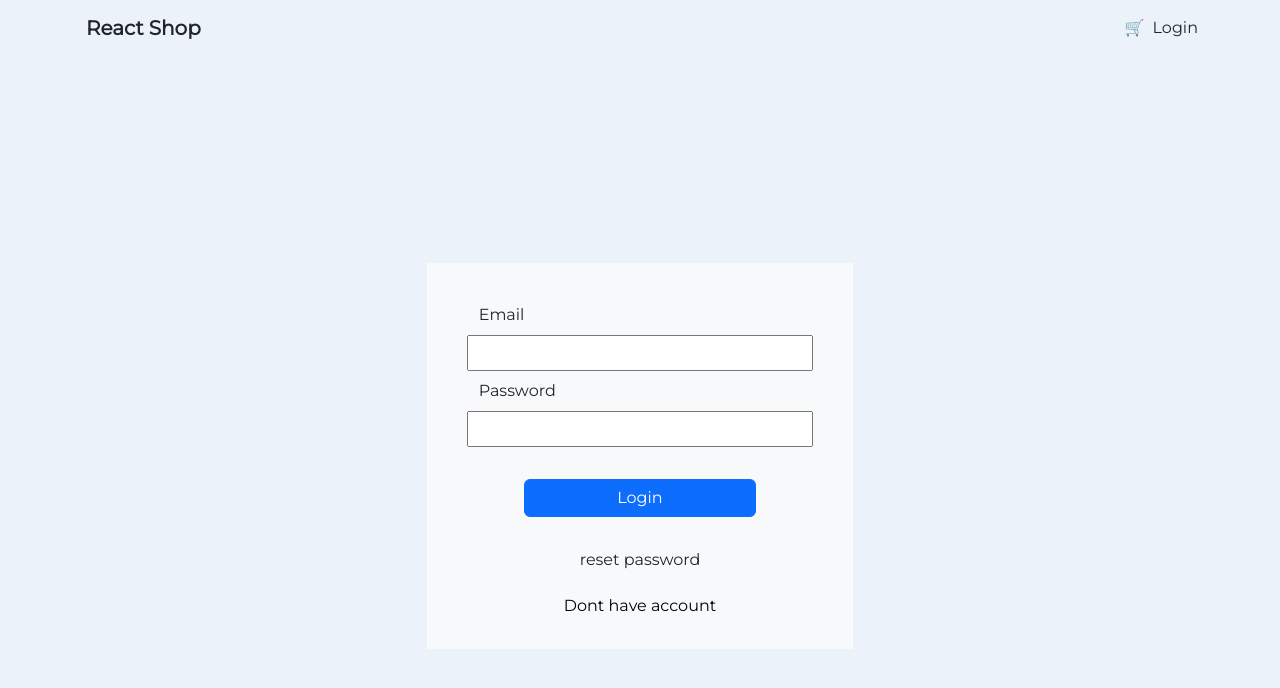
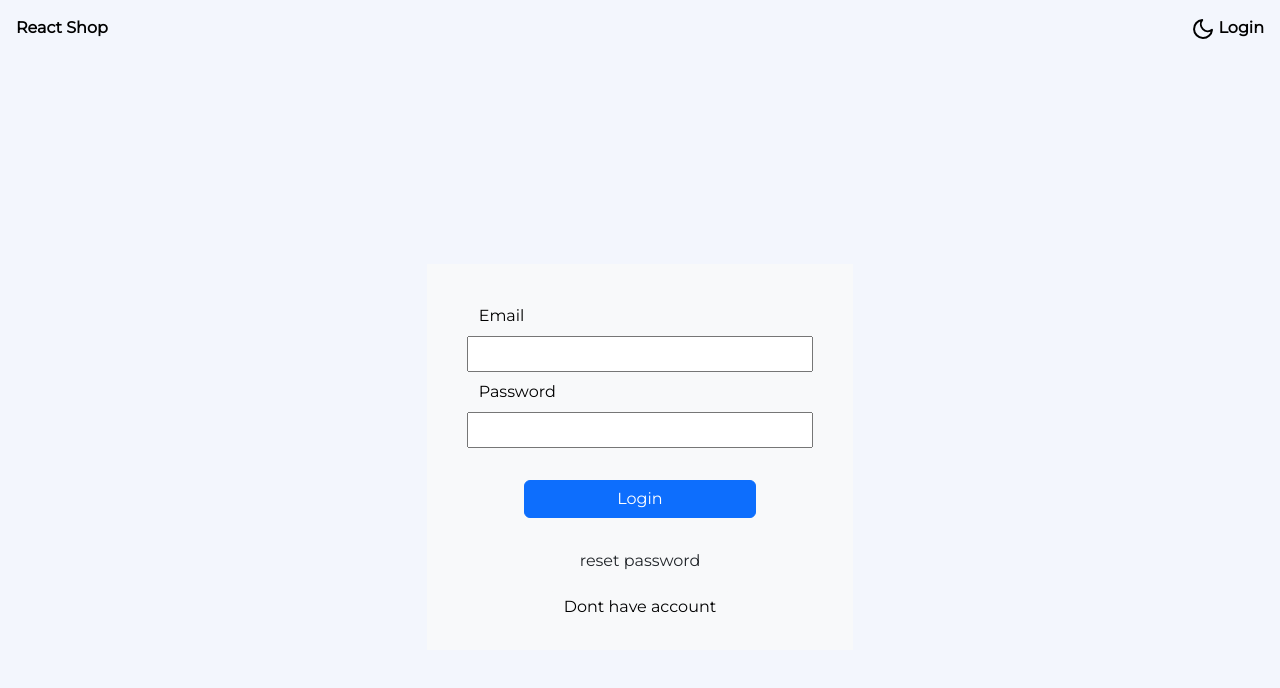
Before and after one commit to FereydoonEisapour/React-Shop-Auth, a React (Create React App) app: page /login in a window 1280 px wide. Shown: the top 688 px of the page. Built offline with nearby package versions, Linux system fonts and the light colour scheme.

Commit message:
update dark mode

```diff
--- a/src/Assets/Styles/App.css
+++ b/src/Assets/Styles/App.css
@@ -1,4 +1,19 @@
 @import url("https://fonts.googleapis.com/css2?family=Montserrat&display=swap");
+
+/* Dark Mode */
+:root {
+  --app-container: #f3f6fd;
+  --main-color: #f3f6fd;
+  --text-color: #000000;
+  ---background-darkmode:#fff
+}
+
+.dark:root {
+  --app-container: #1f1d2b;
+  --main-color: #1f1d2b;
+  --text-color: #fff;
+  ---background-darkmode:#1b2937
+}
 
 * {
   box-sizing: border-box;
@@ -6,16 +21,34 @@
   padding: 0;
   font-family: "Montserrat", sans-serif;
 }
+.navbar-container {
+  background-color: var(--main-color);
+}
 .App {
-  background-color: #ebf2f9;
-  padding-bottom: 200px;
-  height: max-content;
-  min-height: 100vh;
+  height: 100vh;
+  background-color: var(--app-container);
+  transition: background-color 0.5s ease-in-out;
 }
-.bg-white {
-  background-color: #ffffff !important;
+.main-container {
+  background-color: var(--main-color);
 }
-/* skeleton-img-cart card-img */
+.cart-background{
+  background-color: var( ---background-darkmode) !important;
+}
+.text-color {
+  color: var(--text-color);
+}
+
+.dark-switch {
+  background-color: transparent;
+  color: var(--text-color);
+}
+.text-color {
+  color: var(--text-color);
+}
+.link:hover {
+  color: var(--text-color);
+}
 
 .card-img {
   position: relative;
@@ -32,7 +65,6 @@
   position: absolute;
   width: 100%;
 }
-
 
 .skeleton-img {
   height: 250px;
--- a/src/Assets/Styles/index.css
+++ /dev/null
@@ -1,13 +0,0 @@
-body {
-  margin: 0;
-  font-family: -apple-system, BlinkMacSystemFont, 'Segoe UI', 'Roboto', 'Oxygen',
-    'Ubuntu', 'Cantarell', 'Fira Sans', 'Droid Sans', 'Helvetica Neue',
-    sans-serif;
-  -webkit-font-smoothing: antialiased;
-  -moz-osx-font-smoothing: grayscale;
-}
-
-code {
-  font-family: source-code-pro, Menlo, Monaco, Consolas, 'Courier New',
-    monospace;
-}
--- a/src/Components/CartItem.jsx
+++ b/src/Components/CartItem.jsx
@@ -33,7 +33,7 @@ const CartItem = ({ img, title, price, id, count }) => {
     }
 
     return (
-        <div className="container bg-white mb-2 rounded-3">
+        <div className="container cart-background text-color mb-2 rounded-3">
 
             <div className="row  d-flex ">
                 <div className="col-4 d-flex align-items-center ">
@@ -42,7 +42,7 @@ const CartItem = ({ img, title, price, id, count }) => {
                 </div>
                 <div className="col-8 d-flex row ">
                     <div className=" mt-3">
-                        <Link to="/details" className="text-decoration-none text-dark fw-bold ">
+                        <Link to="/details" className="text-decoration-none  fw-bold text-color">
                             <span>{title}</span>
                         </Link>
                     </div>
--- a/src/Components/Header.jsx
+++ b/src/Components/Header.jsx
@@ -2,38 +2,86 @@ import React from "react";
 import { Container, Nav, Navbar, NavDropdown } from "react-bootstrap";
 import { Link } from "react-router-dom";
 import { useAuthState } from "../Contexts/AuthContext";
+import useDarkMode from "../hooks/useDarkMode";
 import "./../Assets/Styles/Cart.css";
 const Header = () => {
   const { userEmail } = useAuthState();
+  const [theme, toggleTheme] = useDarkMode()
   return (
-    <Navbar collapseOnSelect expand="lg">
-      <Container>
-        <Navbar.Brand className="col-md-6 ">
-          <Link to="/" className="text-decoration-none px-1 text-dark fw-bold ">
+<div className="container-fluid d-flex justify-content-between px-2 py-3 ">
+      <div className="d-flex align-items-center">
+        <nav className="px-1  ">
+          <Link className="text-decoration-none px-1 fw-bold  link text-color" to="/" >
             React Shop
           </Link>
-        </Navbar.Brand>
-        <div className=" d-flex align-items-center  ">
-          <Nav>
-            <Link to="/cart" className="text-decoration-none text-dark mx-2">
-              🛒
+        </nav>
+      </div>
+      <div className="d-flex align-items-center px-1">
+        <div className="d-flex">
+          <button type="button" onClick={toggleTheme} className="border border-0 dark-switch">
+            <svg className="moon" fill="none" stroke="currentColor" strokeLinecap="round" strokeLinejoin="round"
+              strokeWidth="2" width="24" height="24" viewBox="0 0 24 24">
+              <defs></defs>
+              <path d="M21 12.79A9 9 0 1111.21 3 7 7 0 0021 12.79z"></path>
+            </svg>
+          </button>
+          {userEmail ?
+            <div className="me-auto mb-2  my-2">
+              <Link to="/cart" className="text-decoration-none px-1  link text-color fw-bold " >
+              Cart
+              </Link>
+              <Link to="/Dashboard" className="text-decoration-none px-1  link text-color fw-bold " >
+                Dashboard
+              </Link>
+            </div>
+            :
+            <Link to="/Login" className="text-decoration-none px-1 text-color link  fw-bold " type="submit" >
+              Login
             </Link>
-          </Nav>
-          <>
-            {userEmail ? (
-              <NavDropdown title="Profile" id="collasible-nav-dropdown">
-                <NavDropdown.Item href="#">Dashboard</NavDropdown.Item>
-                <NavDropdown.Item href="#">Logout</NavDropdown.Item>
-              </NavDropdown>
-            ) : (
-              <Link to="/login" className="text-decoration-none text-dark">
-                Login
-              </Link>
-            )}
-          </>
+          }
         </div>
-      </Container>
-    </Navbar>
+      </div>
+    </div>
+
   );
 };
 export default Header;
+
+
+
+    // <Navbar collapseOnSelect expand="lg">
+    // <Container>
+    //   <Navbar.Brand className="col-md-6 ">
+    //     <Link to="/" className="text-decoration-none px-1   text-color ">
+    //      React Shop
+    //     </Link>
+    //   </Navbar.Brand>
+
+    //   <div className=" d-flex align-items-center  ">
+    //     <button type="button" onClick={toggleTheme} className="border border-0 dark-switch">
+    //       <svg className="moon" fill="none" stroke="currentColor" strokeLinecap="round" strokeLinejoin="round"
+    //         strokeWidth="2" width="24" height="24" viewBox="0 0 24 24">
+    //         <defs></defs>
+    //         <path d="M21 12.79A9 9 0 1111.21 3 7 7 0 0021 12.79z"></path>
+    //       </svg>
+    //     </button>
+    //     <Nav>
+    //       <Link to="/cart" className="text-decoration-none text-color mx-2">
+    //         🛒
+    //       </Link>
+    //     </Nav>
+    //     <>
+    //       {userEmail ? (
+    //         <NavDropdown title="Profile" id="collasible-nav-dropdown">
+    //           <NavDropdown.Item href="#">Dashboard</NavDropdown.Item>
+    //           <NavDropdown.Item href="#">Logout</NavDropdown.Item>
+    //         </NavDropdown>
+    //       ) : (
+    //         <Link to="/login" className="text-decoration-none text-color">
+    //           Login
+    //         </Link>
+    //       )}
+    //     </>
+    //   </div>
+    // </Container>
+    // </Navbar>
--- a/src/Components/ProductItem.jsx
+++ b/src/Components/ProductItem.jsx
@@ -4,13 +4,13 @@ import { Link } from 'react-router-dom'
 import ImgSkeleton from './ImgSkeleton';
 const ProductItem = ({ img, title, price, id }) => {
     return (
-        <div className=" card text-center border-0   m-2 col-12 " style={{ width: "18rem" }} id="cart">
+        <div className=" cart-background card text-center border-0   m-2 col-12 " style={{ width: "18rem" }} id="cart">
             <ImgSkeleton img={img} title={title} style={`card-img card-img-top `}/>
             <div className=" card-body ">
                 <Link to={`/details/${id}`} className="text-decoration-none text-dark">
-                    <div className="card-title ">{title}</div>
+                    <div className="card-title text-color">{title}</div>
                 </Link>
-                <div className=" fw-bold">$  {price}</div>
+                <div className=" fw-bold text-color">$  {price}</div>
             </div>
         </div>
     );
--- a/src/Components/TotalCart.jsx
+++ b/src/Components/TotalCart.jsx
@@ -20,7 +20,7 @@ const TotalCart = () => {
         initialValue
     );
     return (
-        <div className='bg-white py-4 rounded-3 text-center fw-bold'>
+        <div className='cart-background text-color py-4 rounded-3 text-center fw-bold'>
             <div className=''>{inCartTotalsPirce}  $</div>
             <div className="btn btn-primary mt-3">Checkout</div>
         </div>
--- a/src/Pages/Details.js
+++ b/src/Pages/Details.js
@@ -16,8 +16,8 @@ const Details = () => {
     return (
         <>
             {details ?
-                <div className="container">
-                    <div className="row m-3  bg-white rounded-3">
+                <div className="container cart-background text-color rounded-5">
+                    <div className="row m-3   rounded-3">
                         <div className=" col-12 col-sm-11 col-md-5 col-lg-5 p-4 ">
                             <ImgSkeleton img={details.img} />
                         </div>
--- a/src/Pages/Login.js
+++ b/src/Pages/Login.js
@@ -32,17 +32,17 @@ const Login = () => {
   }
   if (userEmail) return <Navigate to="/" />;
   return (
-    <div className="d-flex justify-content-center align-items-center vh-100 col-12">
-      <div className="form  col-11 col-md-6 col-lg-4 bg-light p-3 m-3">
-        <div className="inputs d-flex justify-content-center row  m-4">
-          <label htmlFor="email">Email</label>
+    <div className="d-flex justify-content-center align-items-center vh-100 col-12 container-content">
+      <div className="form  col-11 col-md-6 col-lg-4 bg-light p-3 m-3  ">
+        <div className="inputs d-flex justify-content-center row  m-4 ">
+          <label htmlFor="email" className="text-color">Email</label>
           <input
             className="m-2 p-1"
             type="email"
             name="email"
             onChange={(e) => emailInputHandler(e)}
           />
-          <label htmlFor="password">Password</label>
+          <label htmlFor="password" className="text-color">Password</label>
           <input
             className="m-2 p-1"
             type="password"
--- /dev/null
+++ b/src/hooks/useDarkMode.js
@@ -0,0 +1,26 @@
+import { useState, useEffect } from 'react'
+const useDarkMode = () => {
+    const [theme, setTheme] = useState('light')
+    const toggleTheme = () => {
+
+        if (theme === 'light') {
+            window.localStorage.setItem('theme', 'dark')
+            document.documentElement.classList.add('dark');
+            setTheme('dark')
+        }
+        else {
+            window.localStorage.setItem('theme', 'light')
+            document.documentElement.classList.remove('dark');
+            setTheme('light')
+        }
+    }
+    useEffect(() => {
+        const localTheme = window.localStorage.getItem('theme')
+        if (localTheme) { setTheme(localTheme) }
+        if (localTheme === "dark") document.documentElement.classList.add('dark')
+    }, [])
+
+
+    return [theme, toggleTheme]
+}
+export default useDarkMode
--- a/src/index.js
+++ b/src/index.js
@@ -1,6 +1,5 @@
 import React from 'react';
 import ReactDOM from 'react-dom/client';
-import './Assets/Styles/index.css';
 import App from './App';
 
 import 'bootstrap/dist/css/bootstrap.min.css'
@@ -9,7 +8,7 @@ const root = ReactDOM.createRoot(document.getElementById('root'));
 root.render(
   <React.StrictMode>
     <AuthProvider>
-    <App />
+      <App />
     </AuthProvider>
   </React.StrictMode>
 );
```
